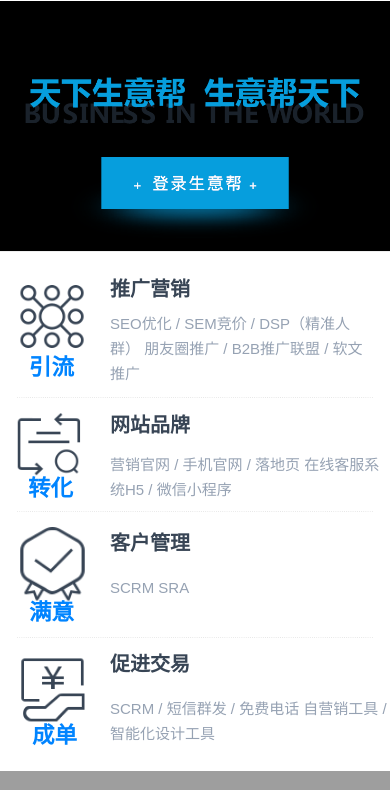
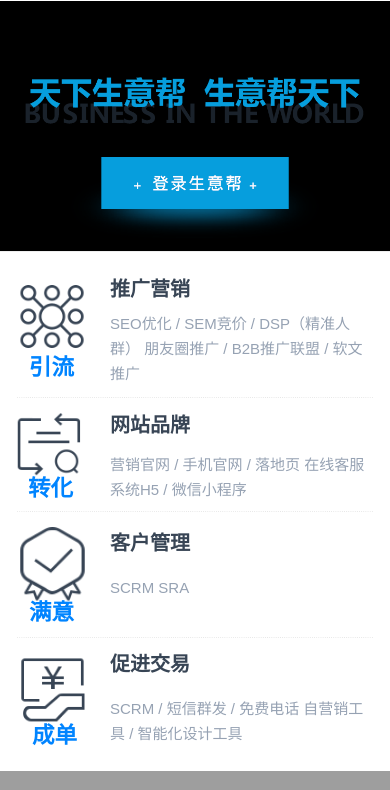
Before and after one commit to huaBai-M/XR_new1, a plain HTML site: page index.html in a window 390 px wide. Shown: the part 54-844 px from the top of the page. Drawn offline with Linux system fonts and the light colour scheme; grey boxes are pictures that could not be loaded.

Commit message:
Update style.css

```diff
--- a/css/style.css
+++ b/css/style.css
@@ -1042,7 +1042,7 @@
         width:75%;
     }
     .step .zhaunhua .text_right p:last-child {
-        width: 97%;
+       width: 88%;
         font-size: 0.6rem;
         line-height: 1rem;
         margin-top: 0.5rem;
@@ -1106,7 +1106,7 @@
         text-align: left;
     }
     .step .chengdan .text_right p:last-child {
-        width: 97%;
+       width: 88%;
         font-size: 0.6rem;
         line-height: 1rem;
         margin-top: 0.7rem;
```
